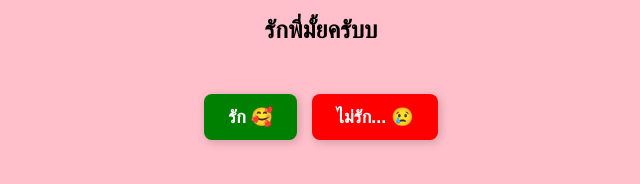
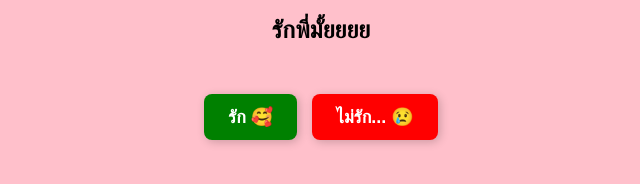
Before and after one commit to TS-Nocturne/valentine, a plain HTML site: page index.html in a window 1280 px wide. Shown: the part 482-666 px from the top of the page, 319-959 px from the left. Drawn offline with nearby package versions, Linux system fonts and the light colour scheme.

Commit message:
Update index.html

```diff
--- a/index.html
+++ b/index.html
@@ -19,7 +19,7 @@
     <main id="main-content" class="hidden">
         <section id="valentine">
             <img src="https://media1.tenor.com/m/KusI_nTC1d8AAAAC/hi-waving.gif" class="gif" id="gif">
-            <div class="question">รักพี่มั้ยครับบ</div>
+            <div class="question">รักพี่มั้ยยยย</div>
             <div class="message" id="message"></div>
             <div class="buttons">
                 <button class="button" id="yes">รัก 🥰</button>
```
